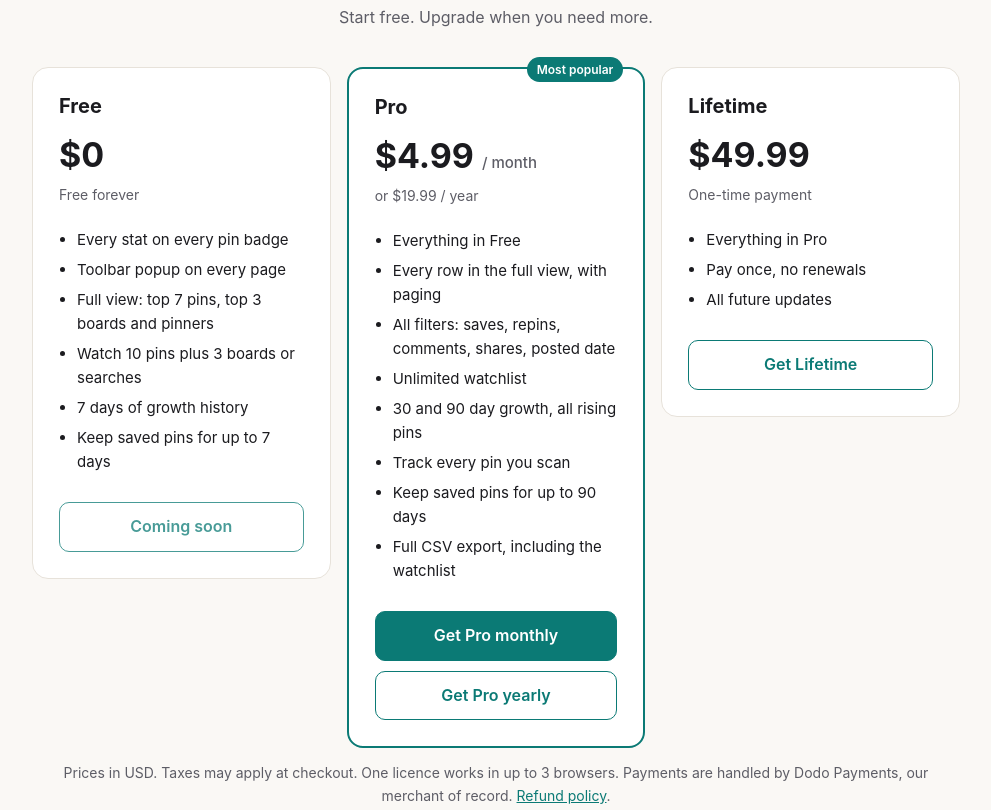
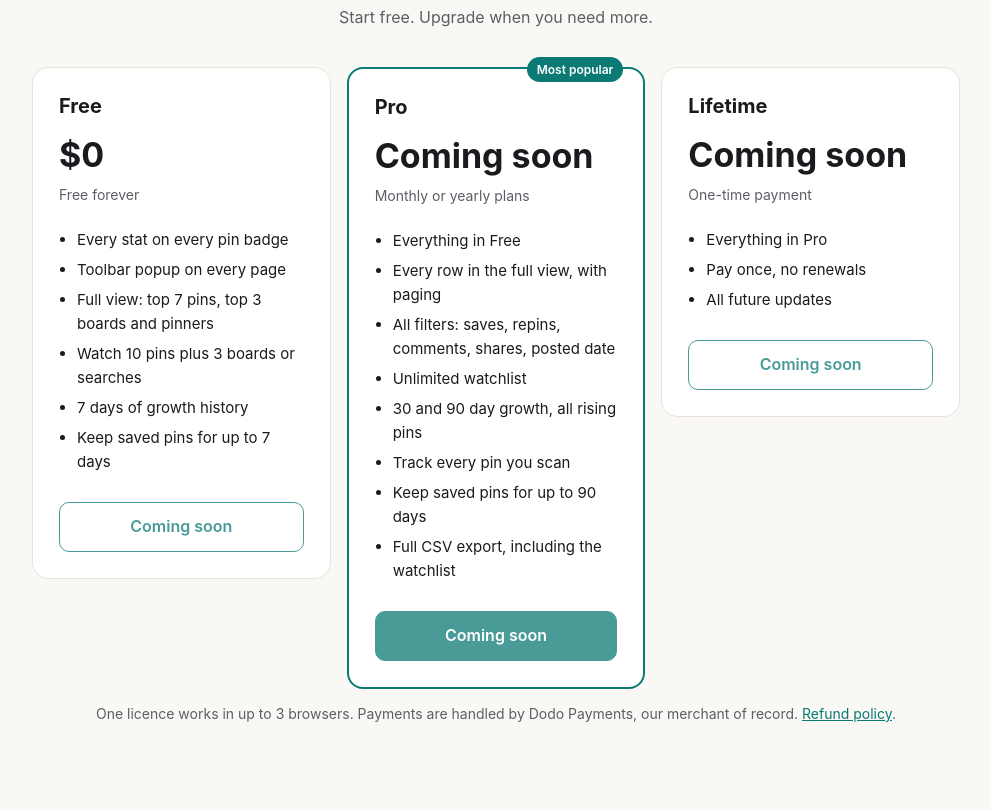
Before and after one commit to un1va/pincurate-site, a plain HTML site: page index.html in a window 1280 px wide. Shown: the part 1811-2621 px from the top of the page, without its empty margins (144-1135 px from the left). Drawn offline with Linux system fonts and the light colour scheme.

Commit message:
Pricing: Pro and Lifetime shown as Coming soon, prices and buy links removed
Co-Authored-By: Claude Opus 5.5 <noreply@anthropic.com>

```diff
--- a/index.html
+++ b/index.html
@@ -260,8 +260,8 @@
           <div class="plan pro">
             <span class="ribbon">Most popular</span>
             <h3>Pro</h3>
-            <div class="price">$4.99 <small>/ month</small></div>
-            <p class="note plan-sub">or $19.99 / year</p>
+            <div class="price">Coming soon</div>
+            <p class="note plan-sub">Monthly or yearly plans</p>
             <ul>
               <li>Everything in Free</li>
               <li>Every row in the full view, with paging</li>
@@ -272,22 +272,21 @@
               <li>Keep saved pins for up to 90 days</li>
               <li>Full CSV export, including the watchlist</li>
             </ul>
-            <a class="btn" href="https://test.checkout.dodopayments.com/buy/pdt_0NsZQokIHQvkhyovT9HLg?quantity=1&amp;redirect_url=https%3A%2F%2Fun1va.github.io%2Fpincurate-site%2Fthanks.html" rel="noopener noreferrer">Get Pro monthly</a>
-            <a class="btn ghost" style="margin-top:10px" href="https://test.checkout.dodopayments.com/buy/pdt_0NsZRBKYi5NxeZCpZVsIz?quantity=1&amp;redirect_url=https%3A%2F%2Fun1va.github.io%2Fpincurate-site%2Fthanks.html" rel="noopener noreferrer">Get Pro yearly</a>
+            <span class="btn soon" aria-disabled="true">Coming soon</span>
           </div>
           <div class="plan">
             <h3>Lifetime</h3>
-            <div class="price">$49.99</div>
+            <div class="price">Coming soon</div>
             <p class="note plan-sub">One-time payment</p>
             <ul>
               <li>Everything in Pro</li>
               <li>Pay once, no renewals</li>
               <li>All future updates</li>
             </ul>
-            <a class="btn ghost" href="https://test.checkout.dodopayments.com/buy/pdt_0NsZRP6toVGhsHwAz9k8h?quantity=1&amp;redirect_url=https%3A%2F%2Fun1va.github.io%2Fpincurate-site%2Fthanks.html" rel="noopener noreferrer">Get Lifetime</a>
+            <span class="btn ghost soon" aria-disabled="true">Coming soon</span>
           </div>
         </div>
-        <p class="note" style="text-align:center">Prices in USD. Taxes may apply at checkout. One licence works in up to 3 browsers. Payments are handled by Dodo Payments, our merchant of record. <a href="refund.html">Refund policy</a>.</p>
+        <p class="note" style="text-align:center">One licence works in up to 3 browsers. Payments are handled by Dodo Payments, our merchant of record. <a href="refund.html">Refund policy</a>.</p>
       </div>
     </section>
 
```
